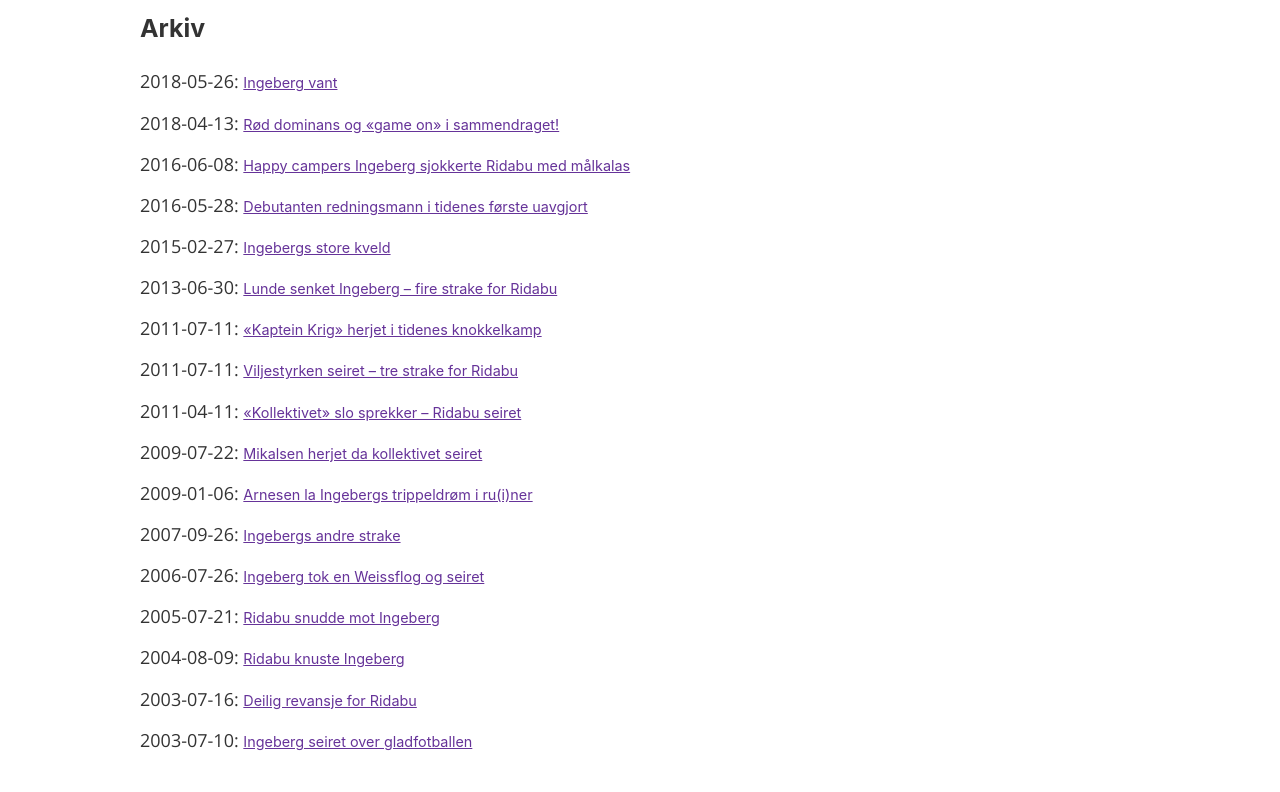
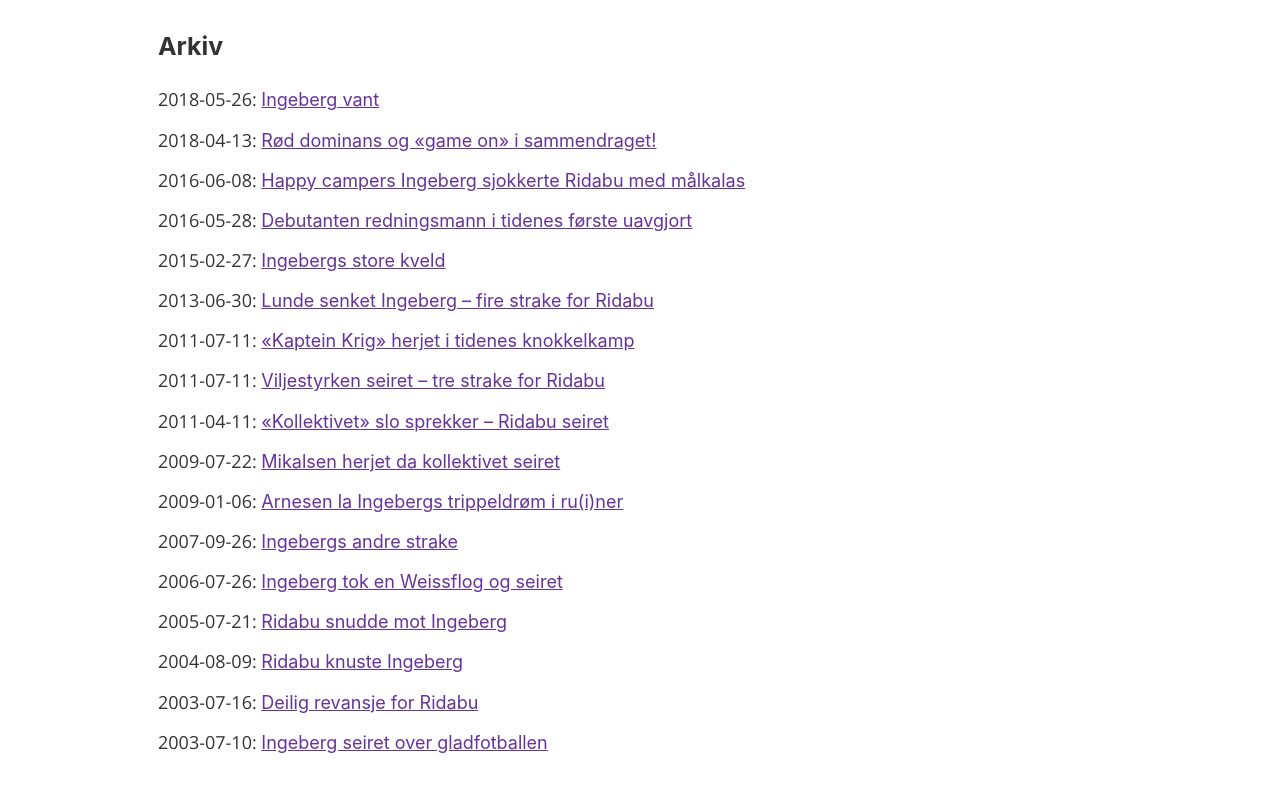
Before and after one commit to torsteinf/regionskampen, a Gatsby site: page /arkiv in a window 1280 px wide. Shown: the part 102-894 px from the top of the page. Built offline with nearby package versions, Linux system fonts and the light colour scheme; Gatsby itself is replaced by a stand-in of ours.

Commit message:
Fixed titles

```diff
--- a/src/components/archive.js
+++ b/src/components/archive.js
@@ -3,13 +3,15 @@ import { StaticQuery, graphql, Link } from "gatsby"
 
 import styled from 'styled-components'
 
+const ArkivWrapper = styled.div`
+  padding: 1rem;
+`
+
 const ArchiveList = styled.ul`
-  padding: 0;
   margin: 0;
   list-style: none;
   a {
     font-family: -apple-system, BlinkMacSystemFont, Segoe UI, Roboto, Helvetica, Arial, sans-serif;
-    font-size: 0.8rem;
     text-decoration: underline;
     color: rebeccapurple;
   }
@@ -41,6 +43,7 @@ const Archive = () => (
     render={({allMarkdownRemark}) => (
       <>
         <aside>
+          <ArkivWrapper>
             <h3>Arkiv</h3>
             <ArchiveList>
               {allMarkdownRemark.edges.map(edge => (
@@ -49,7 +52,7 @@ const Archive = () => (
                 </li>
               ))}
             </ArchiveList>
-
+          </ArkivWrapper>
         </aside>
       </>
     )}
--- a/src/components/layout.js
+++ b/src/components/layout.js
@@ -21,7 +21,7 @@ const MainLayout = styled.main`
   display: grid;
   grid-template-columns: 4fr;
   grid-gap: 40px;
-  font-family: 'Open Sans';
+  font-family: 'Open Sans', 'Arial', sans-serif;
 `
 
 const Layout = ({ children, location }) => (
--- a/src/components/postLayout.js
+++ b/src/components/postLayout.js
@@ -3,6 +3,7 @@ import { graphql } from 'gatsby'
 import Layout from './layout'
 import Img from 'gatsby-image'
 import styled from 'styled-components'
+import SEO from "../components/seo"
 
 const Tekst = styled.div`
   text-align: justify;
@@ -28,6 +29,7 @@ export default class postLayout extends Component {
     const { location } = this.props
     return (
       <Layout location={location}>
+        <SEO title={markdownRemark.frontmatter.title} />
         <Img fluid={markdownRemark.frontmatter.bilde.childImageSharp.fluid} />
         <KampWrapper>
           <h2>{markdownRemark.frontmatter.title}</h2>
```
Also changed, not shown: src/images/favicon.ico, src/images/logo.png. Lines whose indentation alone changed are shown as unchanged.
